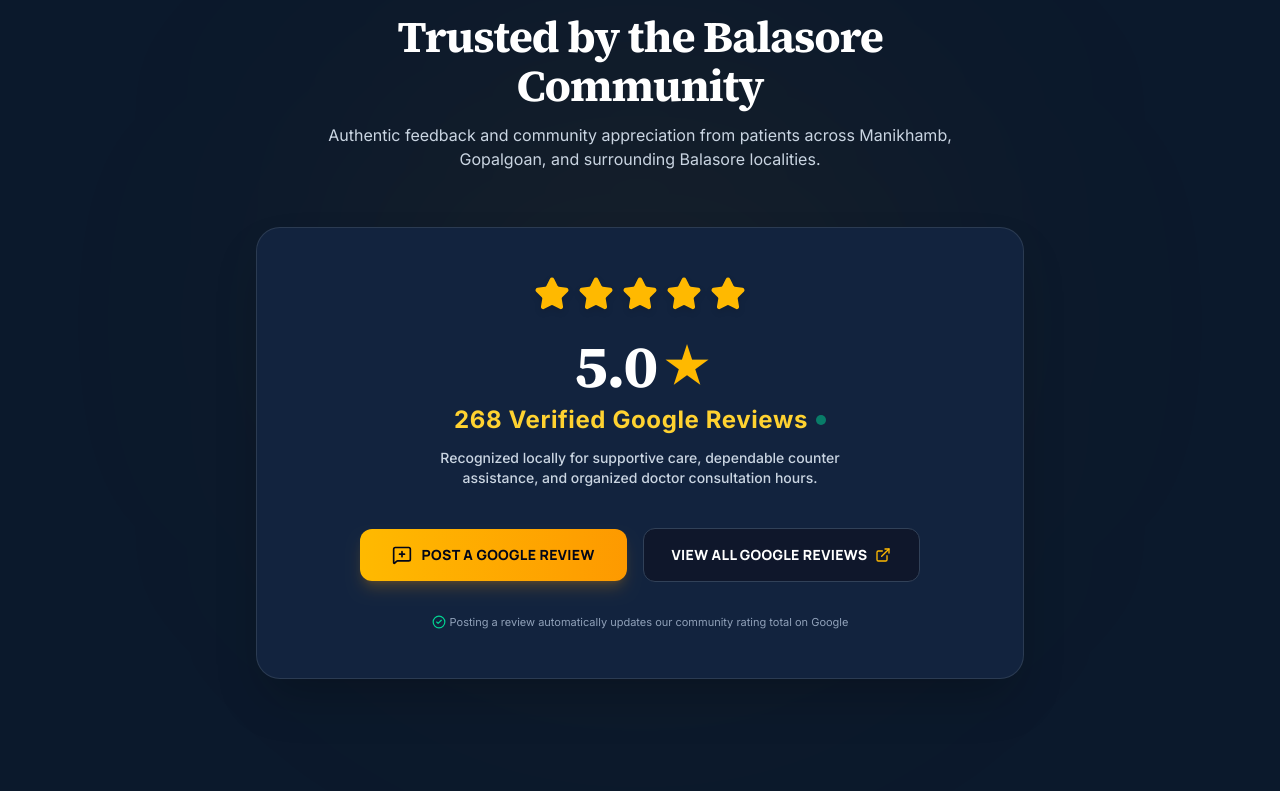
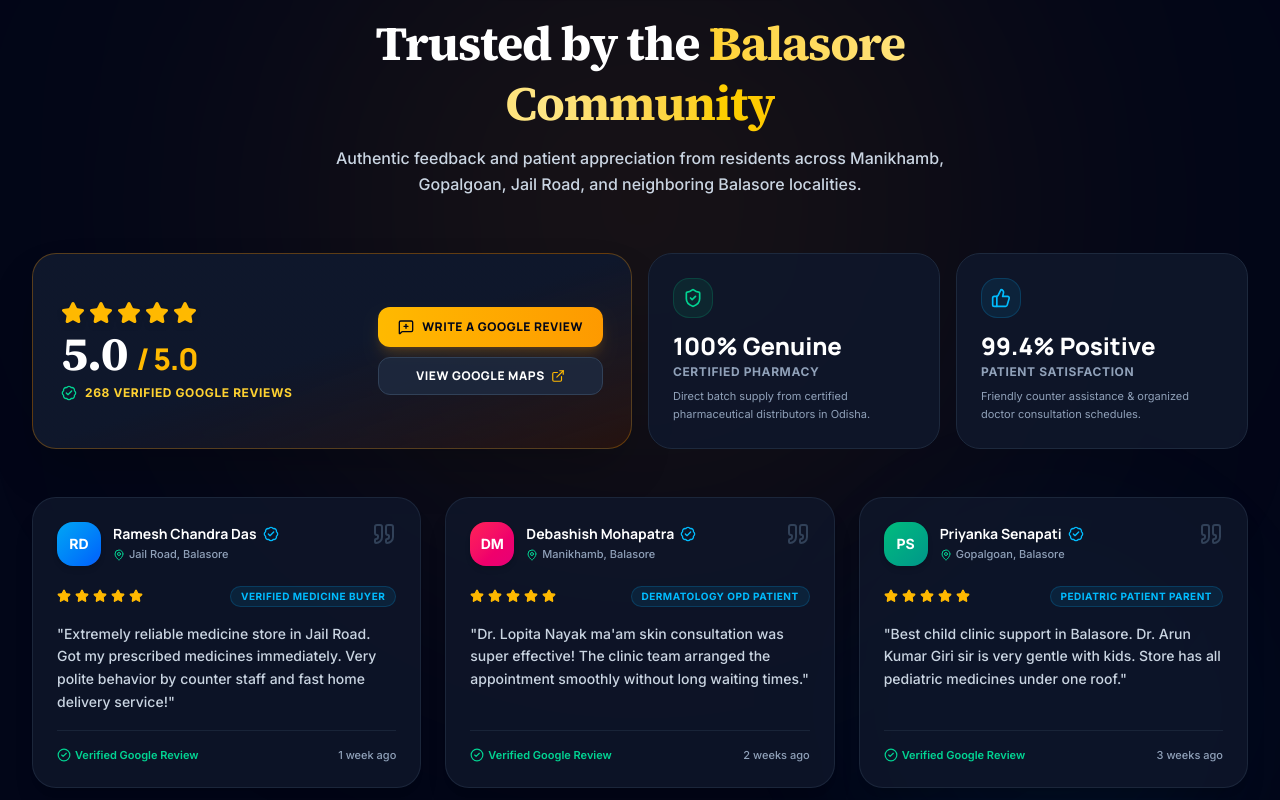
Before and after one commit to pramodkumarPradhan/Maa-Vaishnobi-Medicine-Store, a React (Vite) app: page / in a window 1280 px wide. Shown: the part 4260-5060 px from the top of the page. Built offline with nearby package versions, Linux system fonts and the light colour scheme.

Commit message:
added review update

```diff
--- a/src/components/Footer.tsx
+++ b/src/components/Footer.tsx
@@ -1,8 +1,8 @@
+import { ExternalLink, MapPin, MessageCircle, Phone, Star } from "lucide-react";
 import React from "react";
 import { Link } from "react-router-dom";
 import { BUSINESS_INFO } from "../data/businessInfo";
 import { useGoogleReviews } from "../hooks/useGoogleReviews";
-import { Phone, MessageCircle, MapPin, ExternalLink, Star } from "lucide-react";
 
 interface FooterProps {
   onOpenCallModal?: () => void;
--- a/src/components/ReviewsSection.tsx
+++ b/src/components/ReviewsSection.tsx
@@ -1,84 +1,232 @@
 import React from "react";
 import { useGoogleReviews } from "../hooks/useGoogleReviews";
-import { Star, ExternalLink, MessageSquarePlus, CheckCircle2 } from "lucide-react";
+import {
+  Star,
+  ExternalLink,
+  MessageSquarePlus,
+  CheckCircle2,
+  Quote,
+  ThumbsUp,
+  BadgeCheck,
+  MapPin,
+  Sparkles,
+  ShieldCheck,
+} from "lucide-react";
+
+interface Testimonial {
+  id: string;
+  name: string;
+  location: string;
+  rating: number;
+  date: string;
+  comment: string;
+  tag: string;
+  avatarBg: string;
+  avatarInitials: string;
+}
+
+const FEATURED_REVIEWS: Testimonial[] = [
+  {
+    id: "rev-1",
+    name: "Ramesh Chandra Das",
+    location: "Jail Road, Balasore",
+    rating: 5,
+    date: "1 week ago",
+    comment:
+      "Extremely reliable medicine store in Jail Road. Got my prescribed medicines immediately. Very polite behavior by counter staff and fast home delivery service!",
+    tag: "Verified Medicine Buyer",
+    avatarBg: "from-sky-500 to-blue-600",
+    avatarInitials: "RD",
+  },
+  {
+    id: "rev-2",
+    name: "Debashish Mohapatra",
+    location: "Manikhamb, Balasore",
+    rating: 5,
+    date: "2 weeks ago",
+    comment:
+      "Dr. Lopita Nayak ma'am skin consultation was super effective! The clinic team arranged the appointment smoothly without long waiting times.",
+    tag: "Dermatology OPD Patient",
+    avatarBg: "from-rose-500 to-pink-600",
+    avatarInitials: "DM",
+  },
+  {
+    id: "rev-3",
+    name: "Priyanka Senapati",
+    location: "Gopalgoan, Balasore",
+    rating: 5,
+    date: "3 weeks ago",
+    comment:
+      "Best child clinic support in Balasore. Dr. Arun Kumar Giri sir is very gentle with kids. Store has all pediatric medicines under one roof.",
+    tag: "Pediatric Patient Parent",
+    avatarBg: "from-emerald-500 to-teal-600",
+    avatarInitials: "PS",
+  },
+];
 
 export const ReviewsSection: React.FC = () => {
-  const { score, reviewsCount, reviewsUrl, handlePostReview } = useGoogleReviews();
+  const { score, reviewsCount, reviewsUrl, handlePostReview } =
+    useGoogleReviews();
 
   return (
     <section
       id="reviews"
-      className="py-20 md:py-28 bg-[#0B192C] text-white border-t border-slate-800 relative overflow-hidden"
+      className="py-20 md:py-28 bg-slate-950 text-white border-t border-slate-800/80 relative overflow-hidden"
     >
-      {/* Background glow */}
-      <div className="absolute top-1/2 left-1/2 -translate-x-1/2 -translate-y-1/2 w-[600px] h-[600px] bg-amber-500/5 rounded-full blur-[140px] pointer-events-none"></div>
+      {/* Background Glow Overlay */}
+      <div className="absolute top-1/3 left-1/2 -translate-x-1/2 -translate-y-1/2 w-[700px] h-[700px] bg-amber-500/10 rounded-full blur-[160px] pointer-events-none"></div>
+      <div className="absolute bottom-0 right-10 w-96 h-96 bg-sky-500/5 rounded-full blur-3xl pointer-events-none"></div>
 
       <div className="max-w-[1340px] mx-auto px-4 sm:px-6 lg:px-8 relative z-10">
-        <div className="text-center max-w-2xl mx-auto mb-14">
-          <div className="inline-flex items-center gap-1.5 px-3 py-1 rounded-full bg-amber-500/15 border border-amber-400/30 text-amber-300 text-xs font-bold uppercase tracking-widest font-headline mb-3">
+
+        {/* Section Header */}
+        <div className="text-center max-w-3xl mx-auto mb-14">
+          <div className="inline-flex items-center gap-2 px-3.5 py-1.5 rounded-full bg-gradient-to-r from-amber-500/20 via-amber-500/10 to-amber-500/20 border border-amber-400/40 text-amber-300 text-xs font-headline font-extrabold uppercase tracking-widest shadow-sm mb-4">
             <Star className="w-3.5 h-3.5 fill-amber-400 text-amber-400" />
             <span>OFFICIAL 5-STAR GOOGLE REVIEWS</span>
+            <Sparkles className="w-3.5 h-3.5 text-amber-300" />
           </div>
-          <h2 className="font-display text-3xl sm:text-4xl lg:text-[44px] font-bold text-white mt-2 tracking-tight">
-            Trusted by the Balasore Community
+
+          <h2 className="font-display text-3xl sm:text-4xl lg:text-5xl font-extrabold text-white tracking-tight leading-tight">
+            Trusted by the <span className="text-transparent bg-clip-text bg-gradient-to-r from-amber-300 via-amber-200 to-yellow-400">Balasore Community</span>
           </h2>
-          <p className="text-slate-300 text-base mt-3">
-            Authentic feedback and community appreciation from patients across Manikhamb, Gopalgoan, and surrounding Balasore localities.
+
+          <p className="text-slate-300 text-sm sm:text-base mt-3 leading-relaxed max-w-2xl mx-auto font-medium">
+            Authentic feedback and patient appreciation from residents across Manikhamb, Gopalgoan, Jail Road, and neighboring Balasore localities.
           </p>
         </div>
 
-        {/* Central Stat Box */}
-        <div className="max-w-3xl mx-auto bg-[#12233e] rounded-3xl p-8 sm:p-12 border border-slate-700/80 shadow-2xl text-center space-y-6 relative">
+        {/* Top Summary Banner Cards Grid */}
+        <div className="grid grid-cols-1 md:grid-cols-4 gap-4 mb-12">
 
-          {/* 5 Stars */}
-          <div className="flex items-center justify-center gap-2 text-amber-400">
+          {/* Main Google Score Box */}
+          <div className="md:col-span-2 p-6 sm:p-7 rounded-3xl bg-gradient-to-br from-slate-900 via-slate-900 to-amber-950/40 border border-amber-500/30 shadow-2xl flex flex-col sm:flex-row items-center justify-between gap-6">
+            <div className="text-center sm:text-left space-y-1">
+              <div className="flex items-center justify-center sm:justify-start gap-1 text-amber-400 mb-1">
                 {[...Array(5)].map((_, i) => (
-              <Star key={i} className="w-9 h-9 fill-amber-400 text-amber-400 drop-shadow-md" />
+                  <Star key={i} className="w-6 h-6 fill-amber-400 text-amber-400 drop-shadow-md" />
                 ))}
               </div>
-
-          <div className="space-y-2">
-            <div className="font-display text-5xl sm:text-6xl font-extrabold text-white tracking-tight flex items-center justify-center gap-2">
-              <span>{score.toFixed(1)}</span>
-              <span className="text-amber-400 text-4xl sm:text-5xl">★</span>
+              <div className="font-display text-4xl sm:text-5xl font-black text-white tracking-tight">
+                {score.toFixed(1)} <span className="text-amber-400 font-headline text-3xl">/ 5.0</span>
+              </div>
+              <div className="text-xs font-bold text-amber-300 uppercase tracking-wider flex items-center justify-center sm:justify-start gap-2 pt-1">
+                <BadgeCheck className="w-4 h-4 text-emerald-400 inline" />
+                <span>{reviewsCount} Verified Google Reviews</span>
+              </div>
             </div>
 
-            <div className="text-xl sm:text-2xl font-extrabold text-amber-300 tracking-wide flex items-center justify-center gap-2">
-              <span>{reviewsCount} Verified Google Reviews</span>
-              <span className="w-2.5 h-2.5 rounded-full bg-emerald-400 animate-pulse" title="Live Google Count"></span>
-            </div>
-
-            <p className="text-slate-300 text-sm max-w-md mx-auto pt-1 font-medium">
-              Recognized locally for supportive care, dependable counter assistance, and organized doctor consultation hours.
-            </p>
-          </div>
-
-          {/* Action Buttons: Write Google Review & View All */}
-          <div className="pt-4 flex flex-col sm:flex-row items-center justify-center gap-4">
+            <div className="flex flex-col gap-2.5 w-full sm:w-auto shrink-0">
               <button
                 onClick={handlePostReview}
-              className="w-full sm:w-auto inline-flex items-center justify-center gap-2.5 px-8 py-4 rounded-xl bg-gradient-to-r from-amber-400 to-amber-500 hover:from-amber-300 hover:to-amber-400 text-slate-950 font-headline text-sm font-extrabold tracking-wide uppercase transition-all shadow-lg shadow-amber-500/20 active:scale-95 cursor-pointer"
+                className="px-5 py-3 rounded-xl bg-gradient-to-r from-amber-400 to-amber-500 hover:from-amber-300 hover:to-amber-400 text-slate-950 font-headline text-xs font-extrabold uppercase tracking-wider flex items-center justify-center gap-2 shadow-lg shadow-amber-500/20 active:scale-95 transition-all cursor-pointer"
               >
-              <MessageSquarePlus className="w-5 h-5 text-slate-950" />
-              <span>POST A GOOGLE REVIEW</span>
+                <MessageSquarePlus className="w-4 h-4 text-slate-950" />
+                <span>WRITE A GOOGLE REVIEW</span>
               </button>
 
               <a
                 href={reviewsUrl}
                 target="_blank"
                 rel="noopener noreferrer"
-              className="w-full sm:w-auto inline-flex items-center justify-center gap-2 px-7 py-4 rounded-xl bg-slate-900 hover:bg-slate-800 text-white font-headline text-sm font-extrabold tracking-wide uppercase border border-slate-700 transition-all active:scale-95"
+                className="px-5 py-2.5 rounded-xl bg-slate-800/90 hover:bg-slate-800 text-white font-headline text-xs font-extrabold uppercase tracking-wider border border-slate-700 flex items-center justify-center gap-1.5 active:scale-95 transition-all"
               >
-              <span>VIEW ALL GOOGLE REVIEWS</span>
-              <ExternalLink className="w-4 h-4 text-amber-400" />
+                <span>VIEW GOOGLE MAPS</span>
+                <ExternalLink className="w-3.5 h-3.5 text-amber-400" />
               </a>
             </div>
+          </div>
 
-          <p className="text-[11px] text-slate-400 pt-2 flex items-center justify-center gap-1">
-            <CheckCircle2 className="w-3.5 h-3.5 text-emerald-400" />
-            <span>Posting a review automatically updates our community rating total on Google</span>
+          {/* Genuine Medicine Guarantee (Hidden on Mobile) */}
+          <div className="hidden md:flex p-6 rounded-3xl bg-slate-900/90 border border-slate-800 flex-col justify-between space-y-3">
+            <div className="w-10 h-10 rounded-2xl bg-emerald-500/10 border border-emerald-500/20 text-emerald-400 flex items-center justify-center">
+              <ShieldCheck className="w-5 h-5" />
+            </div>
+            <div>
+              <div className="text-2xl font-black text-white font-headline">100% Genuine</div>
+              <div className="text-xs font-bold text-slate-400 uppercase tracking-wider mt-0.5">Certified Pharmacy</div>
+              <p className="text-[11px] text-slate-400 mt-2 leading-relaxed">
+                Direct batch supply from certified pharmaceutical distributors in Odisha.
               </p>
             </div>
+          </div>
+
+          {/* OPD Satisfaction Box (Hidden on Mobile) */}
+          <div className="hidden md:flex p-6 rounded-3xl bg-slate-900/90 border border-slate-800 flex-col justify-between space-y-3">
+            <div className="w-10 h-10 rounded-2xl bg-sky-500/10 border border-sky-500/20 text-sky-400 flex items-center justify-center">
+              <ThumbsUp className="w-5 h-5" />
+            </div>
+            <div>
+              <div className="text-2xl font-black text-white font-headline">99.4% Positive</div>
+              <div className="text-xs font-bold text-slate-400 uppercase tracking-wider mt-0.5">Patient Satisfaction</div>
+              <p className="text-[11px] text-slate-400 mt-2 leading-relaxed">
+                Friendly counter assistance &amp; organized doctor consultation schedules.
+              </p>
+            </div>
+          </div>
+
+        </div>
+
+        {/* Patient Testimonial Cards Grid (3 Featured Reviews) */}
+        <div className="grid grid-cols-1 md:grid-cols-2 lg:grid-cols-3 gap-6">
+          {FEATURED_REVIEWS.map((rev) => (
+            <div
+              key={rev.id}
+              className="p-6 rounded-3xl bg-slate-900/80 border border-slate-800/90 hover:border-amber-400/40 transition-all duration-300 flex flex-col justify-between group shadow-xl hover:-translate-y-1"
+            >
+              <div className="space-y-4">
+                {/* Header: Avatar, Name & Verified Badge */}
+                <div className="flex items-start justify-between gap-3">
+                  <div className="flex items-center gap-3">
+                    <div
+                      className={`w-11 h-11 rounded-2xl bg-gradient-to-br ${rev.avatarBg} text-white font-black text-sm flex items-center justify-center shadow-md shrink-0`}
+                    >
+                      {rev.avatarInitials}
+                    </div>
+                    <div>
+                      <h4 className="text-sm font-bold text-white font-headline group-hover:text-amber-300 transition-colors flex items-center gap-1.5">
+                        <span>{rev.name}</span>
+                        <BadgeCheck className="w-4 h-4 text-sky-400 shrink-0" />
+                      </h4>
+                      <div className="text-[11px] text-slate-400 flex items-center gap-1 mt-0.5 font-medium">
+                        <MapPin className="w-3 h-3 text-emerald-400" />
+                        <span>{rev.location}</span>
+                      </div>
+                    </div>
+                  </div>
+                  <Quote className="w-6 h-6 text-slate-700 group-hover:text-amber-400/30 transition-colors shrink-0" />
+                </div>
+
+                {/* Rating Stars & Tag */}
+                <div className="flex items-center justify-between gap-2 pt-1">
+                  <div className="flex items-center gap-1 text-amber-400">
+                    {[...Array(rev.rating)].map((_, i) => (
+                      <Star key={i} className="w-3.5 h-3.5 fill-amber-400 text-amber-400" />
+                    ))}
+                  </div>
+                  <span className="text-[10px] font-bold uppercase tracking-wider text-sky-400 bg-sky-500/10 px-2.5 py-0.5 rounded-full border border-sky-500/20">
+                    {rev.tag}
+                  </span>
+                </div>
+
+                {/* Review Text */}
+                <p className="text-xs sm:text-sm text-slate-300 leading-relaxed font-medium">
+                  "{rev.comment}"
+                </p>
+              </div>
+
+              {/* Card Footer */}
+              <div className="pt-4 mt-4 border-t border-slate-800/80 flex items-center justify-between text-[11px] text-slate-400">
+                <span className="flex items-center gap-1 text-emerald-400 font-semibold">
+                  <CheckCircle2 className="w-3.5 h-3.5" />
+                  Verified Google Review
+                </span>
+                <span className="text-slate-400 font-medium">{rev.date}</span>
+              </div>
+            </div>
+          ))}
+        </div>
+
       </div>
     </section>
   );
```
Lines whose indentation alone changed are shown as unchanged.
